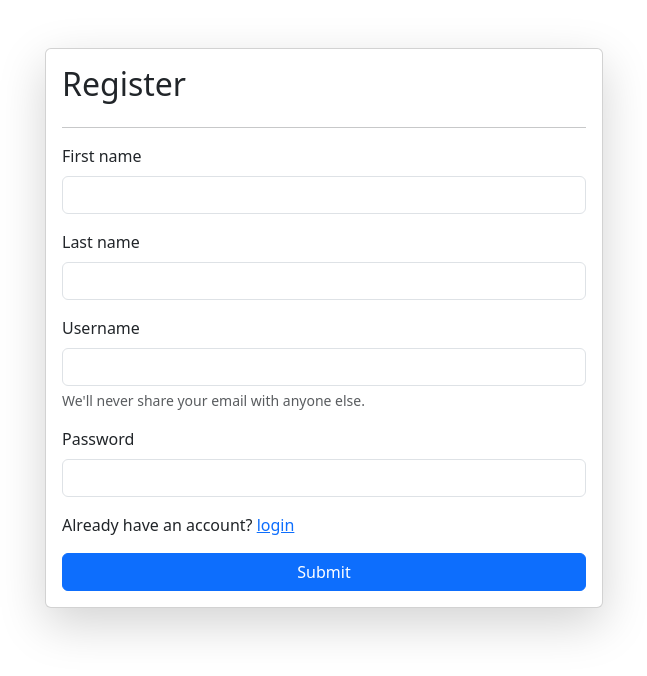
After one commit to Sujana-deve/recipe, a Django app: page /register/ in a window 1280 px wide. The commit adds this page. Shown: the top 676 px of the page, without its empty margins (316-963 px from the left). Run offline with Django 5.2, Linux system fonts and the light colour scheme.

Commit message:
first commit

```diff
--- a/food/models.py
+++ b/food/models.py
@@ -1,7 +1,10 @@
 from django.db import models
+from django.contrib.auth.models import User
 
 # Create your models here.
 class Recipe(models.Model):
+    user = models.ForeignKey(User,on_delete=models.SET_NULL, null = True,blank = True)
     recipe_name = models.CharField(max_length=100)
     recipe_description = models.TextField()
     recipe_image = models.ImageField(upload_to="recipe")
+    recipe_view_count = models.IntegerField(default=1)
--- /dev/null
+++ b/food/templates/register.html
@@ -0,0 +1,57 @@
+<!DOCTYPE html>
+<html lang="en">
+<head>
+    <meta charset="UTF-8">
+    <link href="https://cdn.jsdelivr.net/npm/bootstrap@5.3.3/dist/css/bootstrap.min.css" rel="stylesheet" integrity="sha384-QWTKZyjpPEjISv5WaRU9OFeRpok6YctnYmDr5pNlyT2bRjXh0JMhjY6hW+ALEwIH" crossorigin="anonymous">
+    <meta name="viewport" content="width=device-width, initial-scale=1.0">
+    <title>Recipe app</title>
+</head>
+<body>
+   <h1>
+   </h1>
+   <div class="container mt-5">
+    <form class="col-6 mx-auto card p-3 shadow-lg" method="post" enctype="multipart/form-data">
+        {% csrf_token %}
+        <h2>Register</h2>
+        <hr>
+        {% if messages %}
+        <div class="alert alert-primary" role="alert">
+            {% for message in messages %}
+            {{ message }}
+            {% endfor %}
+          </div>
+<ul class="messages">
+    <li{% if message.tags %} class="{{ message.tags }}"{% endif %}>{{ message }}</li>
+</ul>
+{% endif %}
+        <div class="mb-3">
+            <label for="firstName" class="form-label">First name</label>
+            <input type="text" class="form-control" id="firstName" name = "first_name" aria-describedby="firstNameHelp">
+          </div>
+
+          <div class="mb-3">
+            <label for="lastName" class="form-label">Last name</label>
+            <input type="text" class="form-control" id="lastName" name = "last_name" aria-describedby="lastNameHelp">
+          </div>
+
+
+        <div class="mb-3">
+            <label for="exampleInputEmail1" class="form-label">Username</label>
+            <input type="text" class="form-control" id="exampleInputEmail1" name = "username" aria-describedby="emailHelp">
+            <div id="emailhelp" class="form-text">We'll never share your email with anyone else.</div>
+        </div>
+
+        <div class="mb-3">
+            <label for="exampleInputPassword1" class="form-label">Password</label>
+            <input type="password" class="form-control" name = "password" id="exampleInputPassword1">
+        </div>
+        <p>Already have an account? <a href="/login/">login</a></p>
+
+        <button type="submit" class="btn btn-primary">Submit</button>
+    </form>
+
+
+</div>
+
+</body>
+</html>
--- a/food/views.py
+++ b/food/views.py
@@ -1,16 +1,21 @@
-from django.shortcuts import render,redirect
-from .models import*
+from django.shortcuts import render, redirect
+from .models import Recipe
 from django.http import HttpResponse
+from django.contrib.auth.models import User
+from django.contrib import messages
+from django.contrib.auth import authenticate, login,logout
+from django.contrib.auth.decorators import login_required
 
-# Create your views here.
+@login_required(login_url="/login/")
+# View to display and add recipes
 def recipes(request):
     if request.method == "POST":
-
         data = request.POST
         recipe_image = request.FILES.get('recipe_image')
         recipe_name = data.get("recipe_name")
         recipe_description = data.get("recipe_description")
 
+        # Create the recipe object
         Recipe.objects.create(
             recipe_image=recipe_image,
             recipe_name=recipe_name,
@@ -19,12 +24,16 @@ def recipes(request):
         return redirect('/recipes/')
 
     queryset = Recipe.objects.all()
-    context = {'recipes':queryset}
+    context = {'recipes': queryset}
 
-    return render(request,'recipes.html', context)
+    return render(request, 'recipes.html', context)
 
-def update_recipe(request , id):
-    queryset = Recipe.objects.get(id = id)
+# View to update recipes
+def update_recipe(request, id):
+    try:
+        queryset = Recipe.objects.get(id=id)
+    except Recipe.DoesNotExist:
+        return HttpResponse("Recipe not found.", status=404)
 
     if request.method == "POST":
         data = request.POST
@@ -32,17 +41,71 @@ def update_recipe(request , id):
         recipe_name = data.get("recipe_name")
         recipe_description = data.get("recipe_description")
 
+        # Update the fields
         queryset.recipe_name = recipe_name
         queryset.recipe_description = recipe_description
         if recipe_image:
             queryset.recipe_image = recipe_image
         queryset.save()
         return redirect('/recipes/')
-    context = { 'recipe' : queryset }
-    return render(request , 'update_recipes.html' , context)
 
+    context = {'recipe': queryset}
+    return render(request, 'update_recipes.html', context)
 
-def delete_recipe(request ,  id):
-    queryset = Recipe.objects.get(id = id)
-    queryset.delete()
-    return redirect('/recipes/')
+# View to delete recipes
+def delete_recipe(request, id):
+    try:
+        queryset = Recipe.objects.get(id=id)
+        queryset.delete()
+        return redirect('/recipes/')
+    except Recipe.DoesNotExist:
+        return HttpResponse("Recipe not found.", status=404)
+
+# Login view
+def login_page(request):
+    if request.method == 'POST':
+        username = request.POST.get('username')  # matches form input name
+        password = request.POST.get('password')
+
+        # Authenticate the user
+        user = authenticate(request, username=username, password=password)
+
+        if user is not None:  # Successful authentication
+            login(request, user)
+            messages.success(request, 'Login successful!')
+            return redirect('/recipes/')
+        else:  # Authentication failed
+            messages.error(request, 'Invalid username or password.')
+            return redirect('/login/')
+
+    return render(request, 'login.html')
+
+def logout_page(request):
+    logout(request)
+    return redirect('/login/')
+
+# Registration view
+def register(request):
+    if request.method == "POST":
+        first_name = request.POST.get('first_name')
+        last_name = request.POST.get('last_name')
+        username = request.POST.get('username')
+        password = request.POST.get('password')
+
+        # Check if username already exists
+        if User.objects.filter(username=username).exists():
+            messages.error(request, 'Username already exists.')
+            return redirect('/register/')
+
+        # Create the user
+        user = User.objects.create_user(
+            first_name=first_name,
+            last_name=last_name,
+            username=username,
+            password=password  # Proper password hashing
+        )
+
+        messages.success(request, 'Account created successfully. Please login.')
+        return redirect('/login/')
+
+    return render(request, 'register.html')
--- a/recipeapp/urls.py
+++ b/recipeapp/urls.py
@@ -27,7 +27,10 @@ urlpatterns = [
     path('delete_recipe/<id>/', delete_recipe ,name = "delete_recipe"),
      path('update_recipe/<id>/', update_recipe ,name = "update_recipe"),
     path('success_page/',success_page,name = "success_page"),
+    path('login/',login_page,name = "login_page"),
+    path('register/',register,name = "register"),
     path('recipes/',recipes,name = "recipes"),
+    path('logout/',logout_page,name = "logout_page"),
     path('admin/', admin.site.urls),
 ]
 
```
Also changed, not shown: food/templates/login.html (added, +51 -0 lines), food/templates/recipes.html (+20 -0 lines), db.sqlite3, food/migrations/0002_recipe_user.py (added), food/migrations/0003_recipe_recipe_view_count.py (added), public/static/recipe/chia.jpg (added), public/static/recipe/fried_rice.jpg (added).
